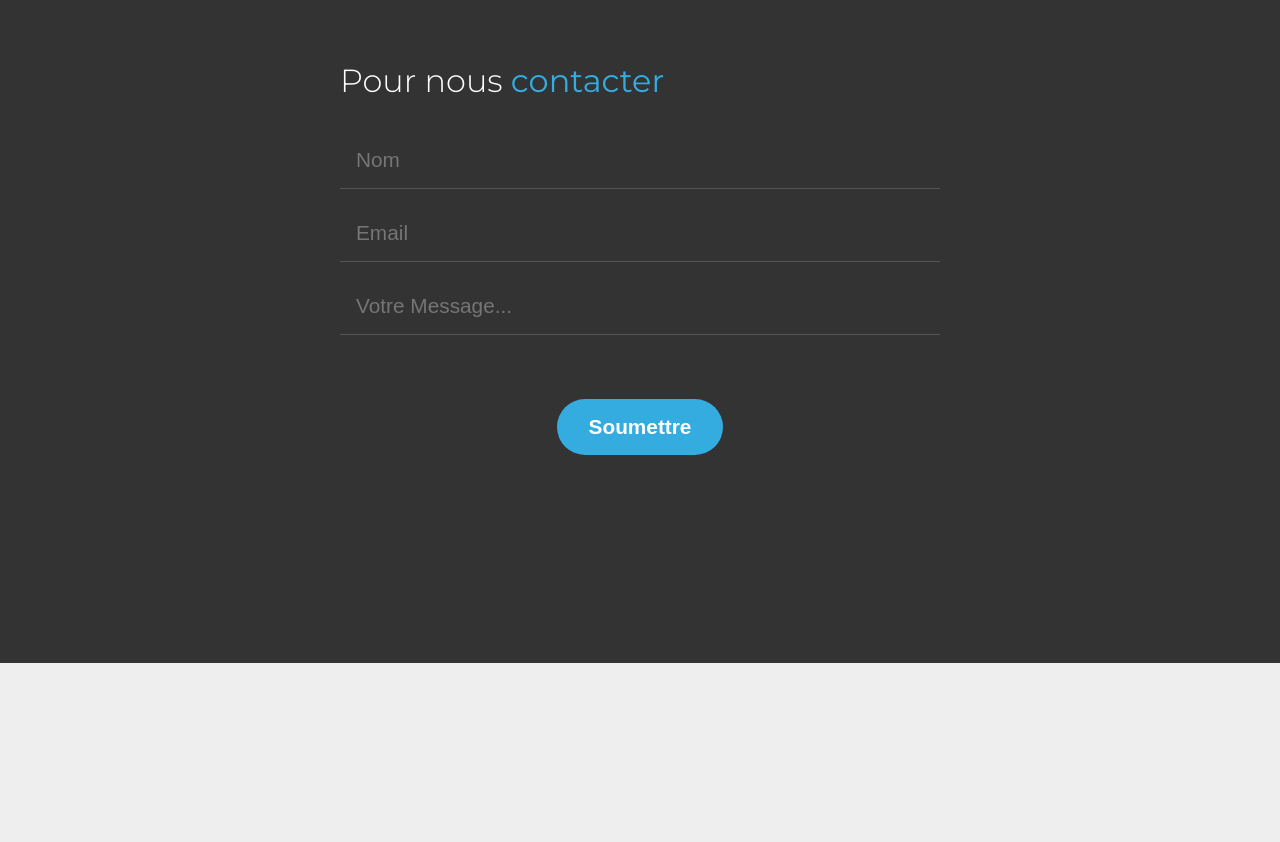
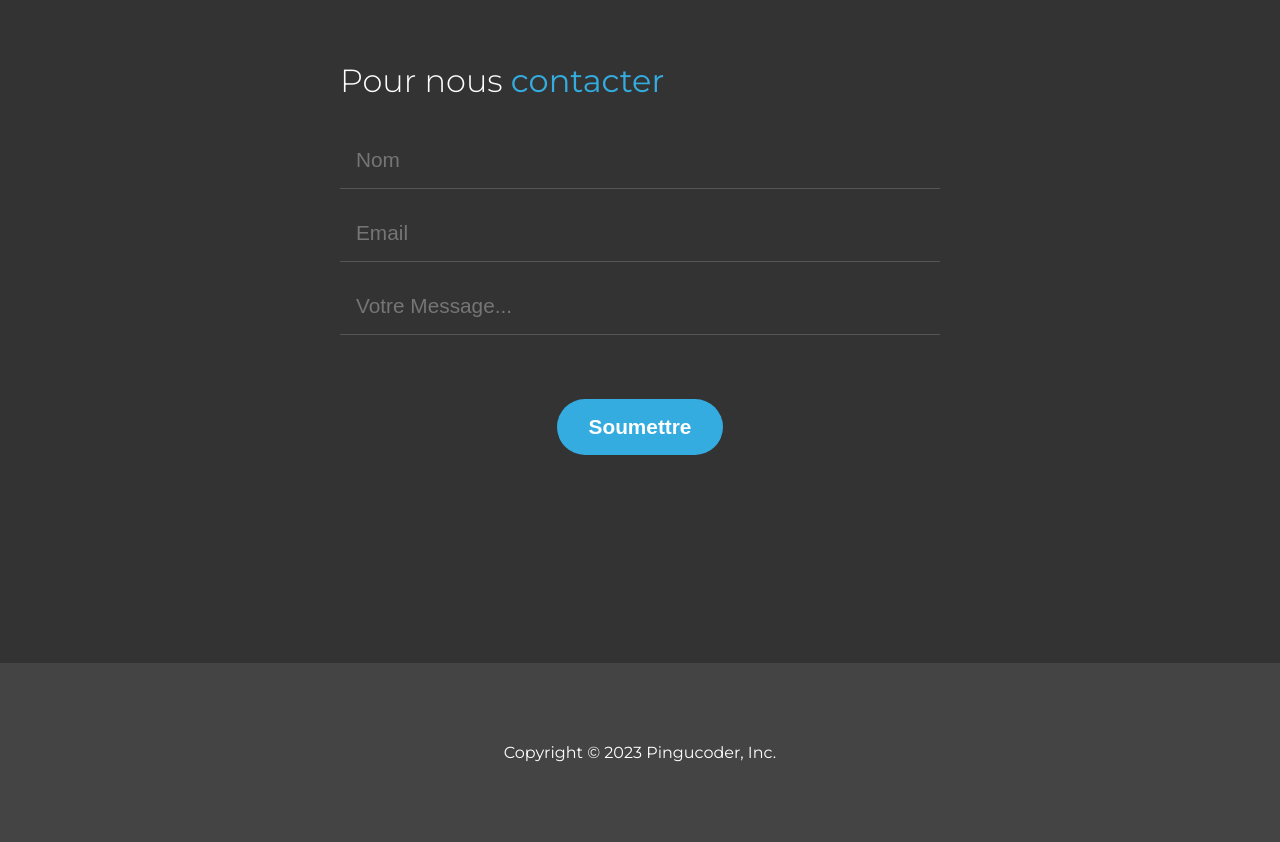
Before and after one commit to Ahmed-Ben-Ammar/Workshop-2--BC-11, a plain HTML site: page index.html in a window 1280 px wide. Shown: the part 3115-3957 px from the top of the page. Before the commit the page ends 3778 px from the top, so only its background shows below. Drawn offline with Linux system fonts and the light colour scheme; a web font is replaced by a local one.

Commit message:
Mise en place Footer

```diff
--- a/css/style.css
+++ b/css/style.css
@@ -285,3 +285,16 @@ header ul li a:hover {
   background: white;
   color: #34ace0;
 }
+
+/*********** Footer ***************/
+
+footer {
+  background-color: #444;
+  padding: 5rem 1rem;
+  color: white;
+  text-align: center;
+}
+
+footer p {
+  margin-bottom: 0;
+}
--- a/index.html
+++ b/index.html
@@ -146,6 +146,10 @@
                 <button>Soumettre</button>
             </form>
         </section>
+
+        <footer>
+            <p>Copyright © 2023 Pingucoder, Inc.</p>
+        </footer>
     </div>
 
 </body>
```
